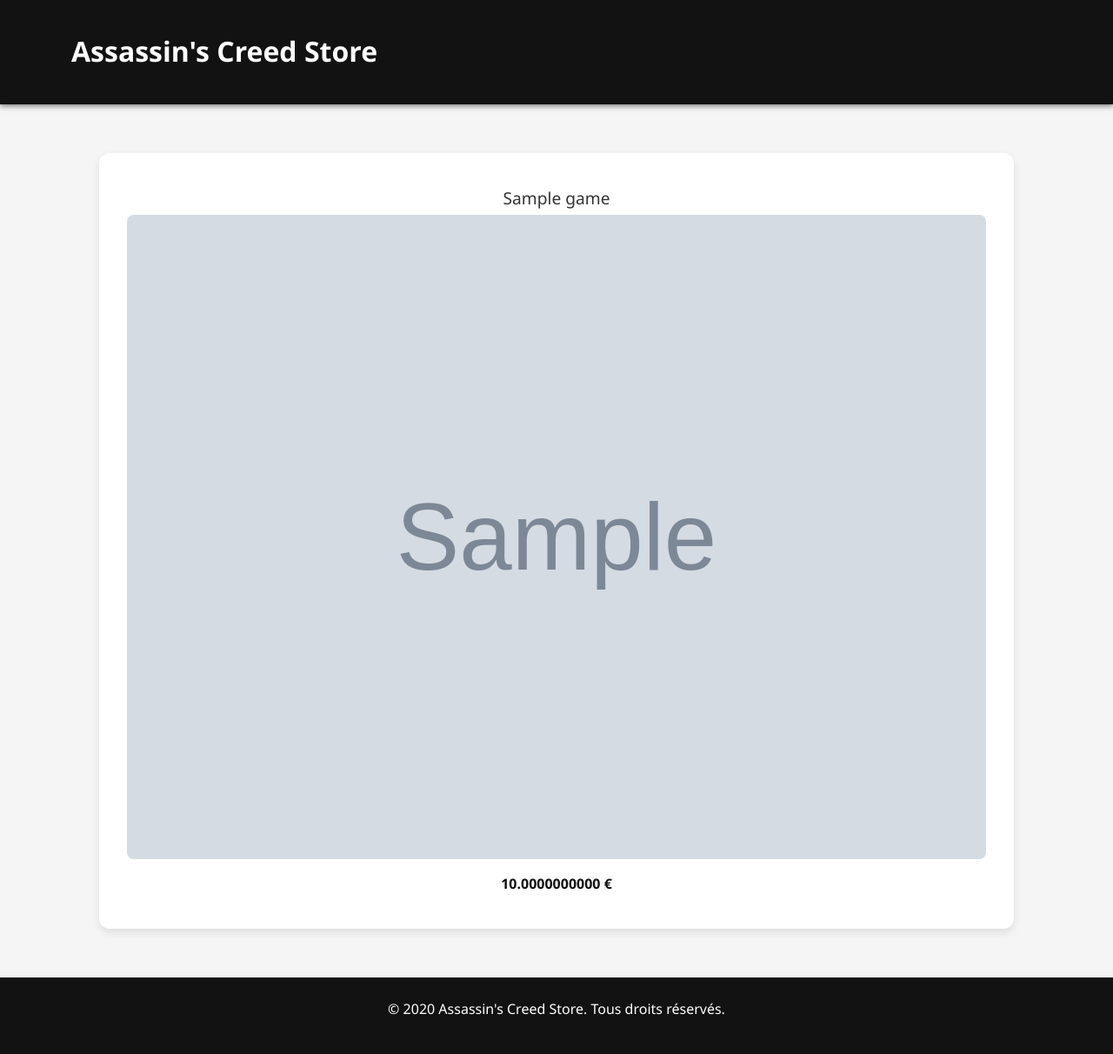
After one commit to Watsuki0/Project_Technologies_2, a Flask app: template flask_store_project/app/templates/index.html in a window 1280 px wide. The commit adds this page. Shown: the whole page at 87% size. Run offline with Flask 3, Linux system fonts and the light colour scheme; tables that the repository leaves empty hold one stand-in row (values such as "Sample post"); the template is opened without the code that fills it: values that come from a table or form of the project are taken from there, most other values are stand-ins (such as "Sample title", 1, 10 or a date in 2020); grey boxes marked "Sample" are stand-in pictures.

Commit message:
Final version of all

```diff
--- a/ac_store_project/assets/css/style.css
+++ b/ac_store_project/assets/css/style.css
@@ -64,11 +64,6 @@ header nav ul li a {
 
 header nav ul li a:hover {
     color: var(--color-text-primary);
-}
-
-/* === MAIN === */
-main {
-    padding: 2rem;
 }
 
 /* === FOOTER === */
--- /dev/null
+++ b/flask_store_project/app/config.py
@@ -0,0 +1,6 @@
+import os
+
+class Config:
+    SQLALCHEMY_DATABASE_URI = 'postgresql://postgres:postgres@localhost:5432/Credo'
+    SQLALCHEMY_TRACK_MODIFICATIONS = False
+    SECRET_KEY = os.environ.get('SECRET_KEY', 'dev')
--- /dev/null
+++ b/flask_store_project/app/static/css/styles.css
@@ -0,0 +1,120 @@
+:root {
+    --color-bg-dark: #121212;
+    --color-bg-light: #1e1e1e;
+    --color-bg-white: #ffffff;
+    --color-text-dark: #111;
+    --color-text-light: #ffffff;
+    --color-text-gray: #939393;
+}
+
+/* === BODY / GLOBAL === */
+body {
+    font-family: 'Segoe UI', Tahoma, Geneva, Verdana, sans-serif;
+    background-color: #f5f5f5;
+    margin: 0;
+    padding: 0;
+}
+
+/* === HEADER === */
+header {
+    background-color: var(--color-bg-dark);
+    padding: 1rem 2rem;
+    display: flex;
+    justify-content: space-between;
+    align-items: center;
+    color: var(--color-text-light);
+    box-shadow: 0 2px 6px rgba(0, 0, 0, 0.5);
+}
+
+header h1 a {
+    color: var(--color-text-light);
+    text-decoration: none;
+    font-size: 2rem;
+    font-weight: bold;
+    transition: color 0.3s ease;
+}
+
+header h1 a:hover {
+    color: var(--color-text-gray);
+}
+
+.btn-back-to-catalogue {
+    background-color: #343a40;
+    color: #fff;
+    border: none;
+    padding: 0.5rem 1rem;
+    font-weight: 500;
+    transition: background-color 0.3s ease;
+    border-radius: 8px;
+    text-decoration: none;
+}
+
+.btn-back-to-catalogue i {
+    margin-right: 8px;
+}
+
+.btn-back-to-catalogue:hover {
+    background-color: #495057;
+    color: #fff;
+}
+
+
+/* === FOOTER === */
+footer {
+    display: flex;
+    justify-content: center;
+    align-items: center;
+    background-color: var(--color-bg-dark);
+    color: var(--color-text-light);
+    padding: 1rem;
+}
+
+/* === GAMES GRID === */
+.games-grid {
+    display: grid;
+    grid-template-columns: repeat(auto-fit, minmax(250px, 1fr));
+    gap: 1.5rem;
+    padding: 2rem;
+    max-width: 1200px;
+    margin: auto;
+}
+
+.game-card {
+    background-color: var(--color-bg-white);
+    border-radius: 12px;
+    box-shadow: 0 4px 10px rgba(0, 0, 0, 0.1);
+    padding: 2rem;
+    text-align: center;
+    transition: transform 0.2s ease, box-shadow 0.2s ease;
+}
+
+.game-card:hover {
+    transform: translateY(-5px);
+    box-shadow: 0 8px 20px rgba(0, 0, 0, 0.15);
+}
+
+.game-card h2 {
+    font-size: 1.2rem;
+    color: #333;
+    margin: 0.5rem 0;
+}
+
+.game-card img {
+    border-radius: 8px;
+    max-width: 100%;
+    height: auto;
+    margin-bottom: 1rem;
+    transition: transform 0.3s ease, filter 0.3s ease;
+}
+
+.game-card img:hover {
+    cursor: pointer;
+    filter: brightness(0.8);
+    transform: scale(1.05);
+}
+
+.game-card p {
+    font-size: 1rem;
+    color: var(--color-text-dark);
+    margin-bottom: 0.5rem;
+}
--- /dev/null
+++ b/flask_store_project/app/templates/index.html
@@ -0,0 +1,28 @@
+<!DOCTYPE html>
+<html lang="fr">
+<head>
+    <meta charset="UTF-8">
+    <meta name="viewport" content="width=device-width, initial-scale=1.0">
+    <title>Assassin's Creed Store</title>
+    <link rel="stylesheet" href="https://cdn.jsdelivr.net/npm/bootstrap@5.3.0/dist/css/bootstrap.min.css">
+    <link rel="stylesheet" href="{{ url_for('static', filename='css/styles.css') }}">
+</head>
+<body>
+{% extends "layout.html" %}
+{% block title %}Catalogue{% endblock %}
+
+{% block content %}
+<div class="games-grid">
+    {% for game in games %}
+    <div class="game-card">
+        <h2>{{ game.title }}</h2>
+        <a href="{{ url_for('main.product_detail', game_id=game.id) }}">
+            <img src="{{ game.image }}" class="card-img-top" alt="{{ game.title }}">
+        </a>
+        <p><strong>{{ game.price }} €</strong></p>
+    </div>
+    {% endfor %}
+</div>
+{% endblock %}
+</body>
+</html>
--- /dev/null
+++ b/flask_store_project/app/templates/layout.html
@@ -0,0 +1,32 @@
+<!DOCTYPE html>
+<html lang="fr">
+<head>
+    <meta charset="UTF-8">
+    <meta name="viewport" content="width=device-width, initial-scale=1.0">
+    <title>{% block title %}Assassin's Creed Store{% endblock %}</title>
+    <link rel="stylesheet" href="https://cdnjs.cloudflare.com/ajax/libs/font-awesome/6.5.0/css/all.min.css">
+    <link rel="stylesheet" href="https://cdn.jsdelivr.net/npm/bootstrap@5.3.0/dist/css/bootstrap.min.css">
+    <link rel="stylesheet" href="{{ url_for('static', filename='css/styles.css') }}">
+</head>
+<body>
+
+<!-- Header -->
+<header>
+    <div class="container d-flex justify-content-between align-items-center py-3">
+        <h1><a href="{{ url_for('main.index') }}">Assassin's Creed Store</a></h1>
+        {% if show_back_button %}
+        <a href="{{ url_for('main.index') }}" class="btn btn-back-to-catalogue"><i class="fas fa-arrow-left"></i> Catalogue
+        </a>
+        {% endif %}
+
+    </div>
+</header>
+<main class="container my-4">
+    {% block content %}{% endblock %}
+</main>
+<!-- Footer -->
+<footer class="text-center py-4">
+    <p>&copy; {{ year }} Assassin's Creed Store. Tous droits réservés.</p>
+</footer>
+</body>
+</html>
--- /dev/null
+++ b/flask_store_project/requirements.txt
@@ -0,0 +1,3 @@
+Flask==2.3.2
+Flask-SQLAlchemy==3.0.5
+psycopg2-binary==2.9.8
--- /dev/null
+++ b/flask_store_project/run.py
@@ -0,0 +1,8 @@
+from app import create_app, db
+
+app = create_app()
+
+if __name__ == "__main__":
+    with app.app_context():
+        db.create_all()
+    app.run(debug=True)
```
Also changed, not shown: ac_store_project/backup/scriptPLSQL.sql (+8 -6 lines), flask_store_project/app/__init__.py (added, +21 -0 lines), flask_store_project/app/main.py (added, +20 -0 lines), flask_store_project/app/models.py (added, +13 -0 lines), flask_store_project/app/templates/product_detail.html (added, +15 -0 lines), 2 other files.
